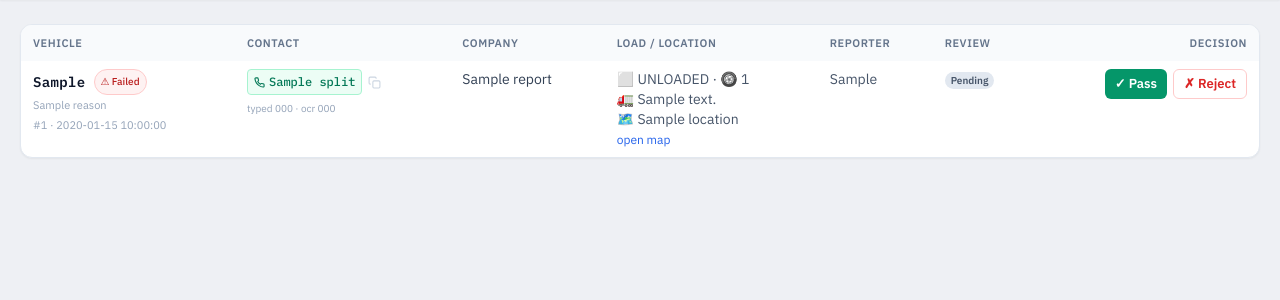
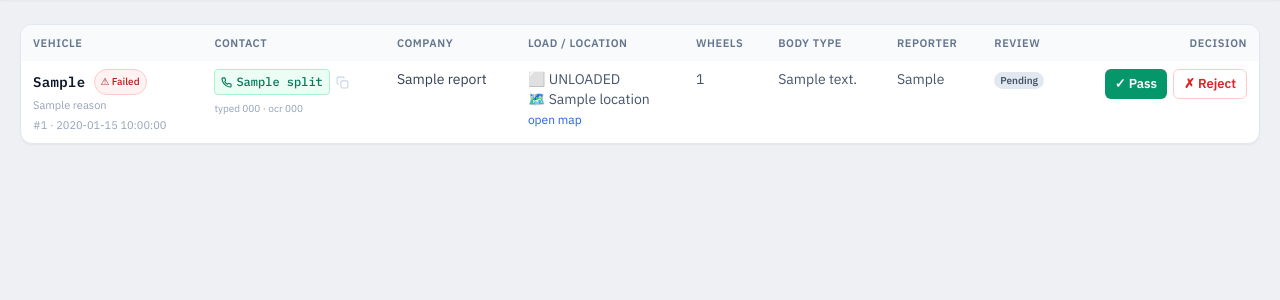
Before and after one commit to fwyogeshsharma/FreightDesk, a FastAPI app: template webapp/templates/review.html in a window 1280 px wide. Shown: the part 92-392 px from the top of the page. Run offline with FastAPI, Linux system fonts and the light colour scheme; the template is opened without the code that fills it: most values are stand-ins (such as "Sample title", 1, 10 or a date in 2020); some libraries are stand-ins or nearby versions.

Commit message:
Give Wheels and Body Type their own columns in the review queue
Load / Location was showing wheels and body type alongside load status,
which doesn't belong there. Split them into dedicated columns so Load /
Location only ever shows load status and location.

```diff
--- a/webapp/templates/review.html
+++ b/webapp/templates/review.html
@@ -65,6 +65,8 @@
                 <th class="font-semibold px-3 py-2">Contact</th>
                 <th class="font-semibold px-3 py-2 hidden lg:table-cell">Company</th>
                 <th class="font-semibold px-3 py-2 hidden xl:table-cell">Load / Location</th>
+                <th class="font-semibold px-3 py-2 hidden xl:table-cell">Wheels</th>
+                <th class="font-semibold px-3 py-2 hidden xl:table-cell">Body Type</th>
                 <th class="font-semibold px-3 py-2 hidden lg:table-cell">Reporter</th>
                 <th class="font-semibold px-3 py-2">Review</th>
                 <th class="font-semibold px-3 py-2 text-right">Decision</th>
@@ -156,11 +158,18 @@
                 <td class="px-3 py-2 hidden lg:table-cell text-slate-700">{{ t.company_name or '—' }}</td>
                 <!-- Load / Location -->
                 <td class="px-3 py-2 hidden xl:table-cell text-slate-600 whitespace-nowrap">
-                  {% if t.loaded_status %}<div>{{ '📦 ' + t.loaded_status if t.loaded_status=='LOADED' else '⬜ ' + t.loaded_status }}{% if t.num_wheels %} · 🛞 {{ t.num_wheels }}{% endif %}</div>{% endif %}
-                  {% if t.body_type %}<div>🚛 {{ t.body_type }}</div>{% endif %}
+                  {% if t.loaded_status %}<div>{{ '📦 ' + t.loaded_status if t.loaded_status=='LOADED' else '⬜ ' + t.loaded_status }}</div>{% endif %}
                   {% if t.location %}<div>🗺️ {{ t.location }}</div>{% endif %}
                   {% if t.latitude and t.longitude %}<a class="text-blue-600 hover:underline text-xs" target="_blank" href="https://www.google.com/maps?q={{ t.latitude }},{{ t.longitude }}">open map</a>{% endif %}
-                  {% if not t.loaded_status and not t.body_type and not t.location %}<span class="text-slate-300">—</span>{% endif %}
+                  {% if not t.loaded_status and not t.location %}<span class="text-slate-300">—</span>{% endif %}
+                </td>
+                <!-- Wheels -->
+                <td class="px-3 py-2 hidden xl:table-cell text-slate-600 whitespace-nowrap">
+                  {{ t.num_wheels or '—' }}
+                </td>
+                <!-- Body Type -->
+                <td class="px-3 py-2 hidden xl:table-cell text-slate-600 whitespace-nowrap">
+                  {{ t.body_type or '—' }}
                 </td>
                 <!-- Reporter -->
                 <td class="px-3 py-2 hidden lg:table-cell text-slate-600 whitespace-nowrap">{{ t.reported_by or '—' }}</td>
```
